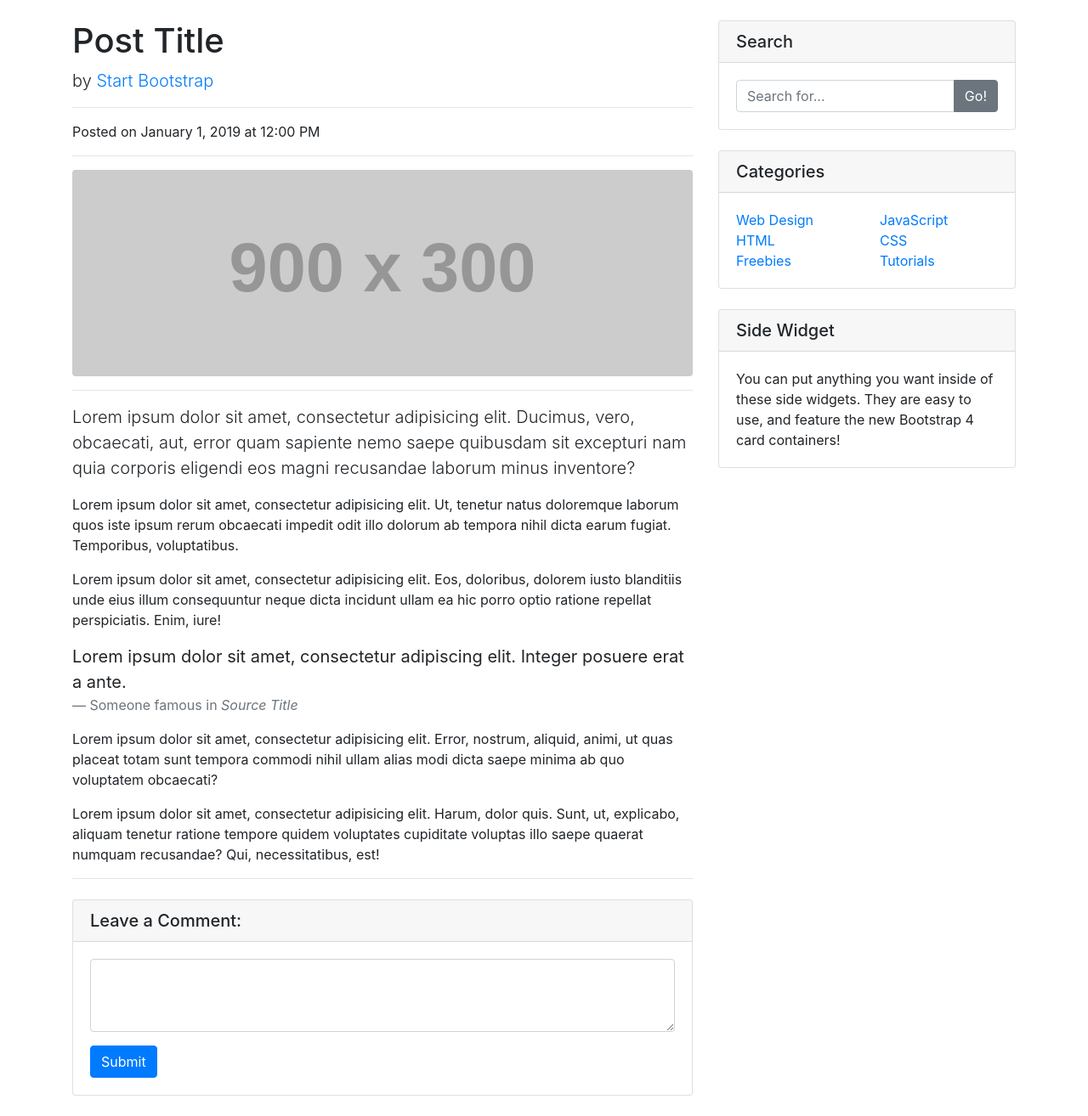
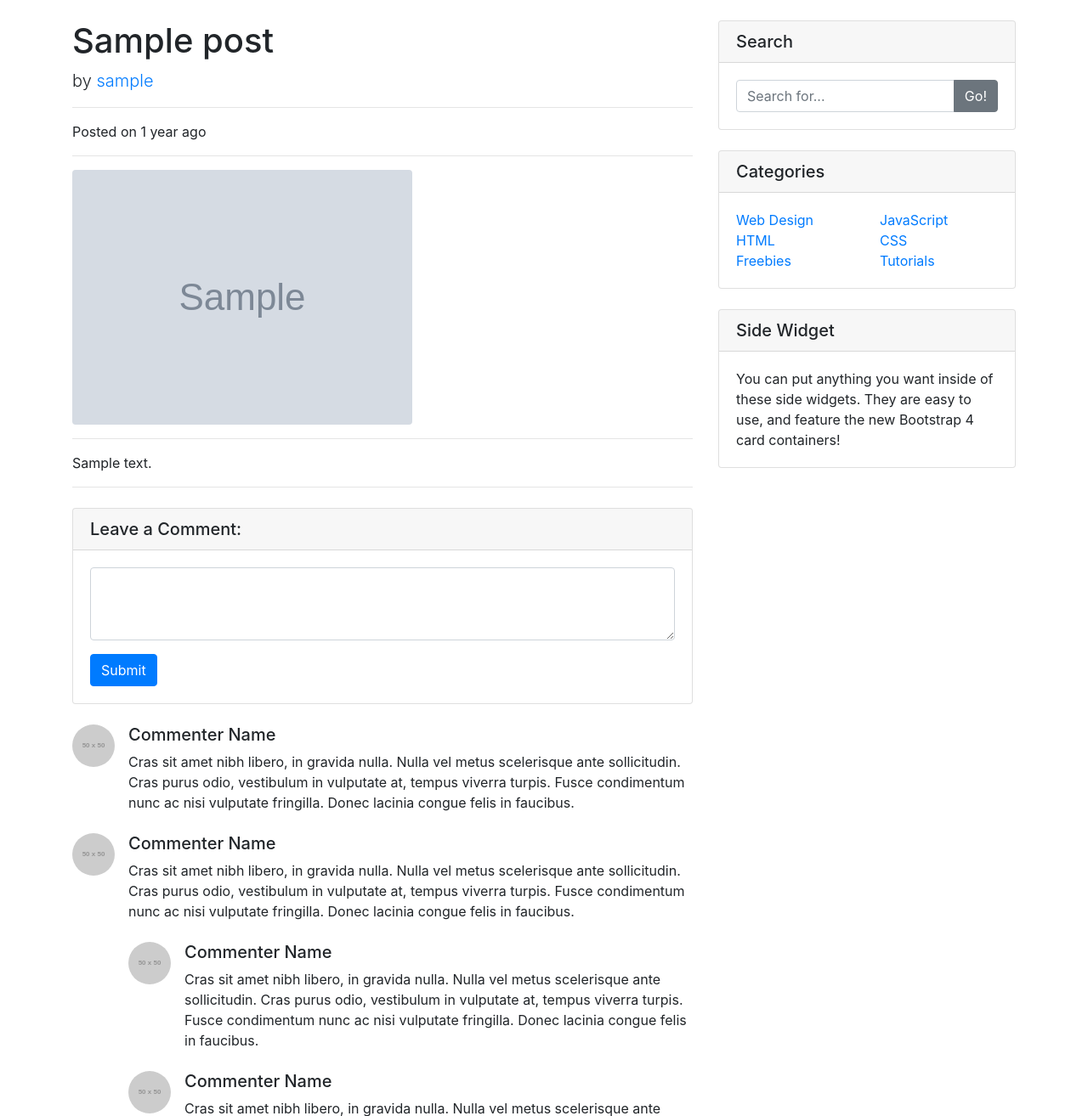
Before and after one commit to ilhamday/Django-blog-project, a Django app: template django_blog_oldman/myblog/templates/myblog/blog-detail.html in a window 1280 px wide. Shown: the part 56-1370 px from the top of the page at 85% size. Run offline with Django 3.2, Linux system fonts and the light colour scheme; the template is opened without the code that fills it: values that come from a table or form of the project are taken from there, others are empty; tables that the repository leaves empty hold one stand-in row (values such as "Sample post"); grey boxes marked "Sample" are stand-in pictures; grey boxes labelled with a size stand in for pictures from a placeholder-image service; some libraries are stand-ins or nearby versions.

Commit message:
Add click to detailed post
- from index.html, link to url with the id
- urls.py receive it, and sent request to views.blog
- views.py's blog function get the id, and sent it to blog-detail.html
- show the data in blog-detail.html

- navbar.html -> Add home link

```diff
--- a/django_blog_oldman/django_blog/urls.py
+++ b/django_blog_oldman/django_blog/urls.py
@@ -22,7 +22,7 @@ from myblog import views
 urlpatterns = [
     path('admin/', admin.site.urls),
     path('', views.index, name='index'),
-    path('blog/', views.blog, name='blog'),
+    path('blog/<int:post_id>', views.blog, name='blog_detail'),
     path('tinymce/', include('tinymce.urls')),
 ]
 
--- a/django_blog_oldman/myblog/models.py
+++ b/django_blog_oldman/myblog/models.py
@@ -28,8 +28,8 @@ class Post(models.Model):
     def __str__(self):
         return self.title
 
-    # used if user click Read More button
-    def get_absolute_url(self):
-        return reverse('blog', kwargs={
-            'blog_id': self.id
-        })
+    # used if user click Read More button | nb: using another method
+    # def get_absolute_url(self):
+    #     return reverse('blog', kwargs={
+    #         'blog_id': self.id
+    #     })
--- a/django_blog_oldman/myblog/templates/myblog/blog-detail.html
+++ b/django_blog_oldman/myblog/templates/myblog/blog-detail.html
@@ -13,44 +13,28 @@
       <div class="col-lg-8">
 
         <!-- Title -->
-        <h1 class="mt-4">Post Title</h1>
+        <h1 class="mt-4">{{ blog.title }}</h1>
 
         <!-- Author -->
         <p class="lead">
           by
-          <a href="#">Start Bootstrap</a>
+          <a href="#">{{ blog.author }}</a>
         </p>
 
         <hr>
 
         <!-- Date/Time -->
-        <p>Posted on January 1, 2019 at 12:00 PM</p>
+        <p>Posted on {{ blog.date|timesince }} ago</p>
 
         <hr>
 
         <!-- Preview Image -->
-        <img class="img-fluid rounded" src="http://placehold.it/900x300" alt="">
+        <img class="img-fluid rounded" src="{{ blog.thumbnail.url }}" alt="">
 
         <hr>
 
         <!-- Post Content -->
-        <p class="lead">Lorem ipsum dolor sit amet, consectetur adipisicing elit. Ducimus, vero, obcaecati, aut, error quam sapiente nemo saepe quibusdam sit excepturi nam quia corporis eligendi eos magni recusandae laborum minus inventore?</p>
-
-        <p>Lorem ipsum dolor sit amet, consectetur adipisicing elit. Ut, tenetur natus doloremque laborum quos iste ipsum rerum obcaecati impedit odit illo dolorum ab tempora nihil dicta earum fugiat. Temporibus, voluptatibus.</p>
-
-        <p>Lorem ipsum dolor sit amet, consectetur adipisicing elit. Eos, doloribus, dolorem iusto blanditiis unde eius illum consequuntur neque dicta incidunt ullam ea hic porro optio ratione repellat perspiciatis. Enim, iure!</p>
-
-        <blockquote class="blockquote">
-          <p class="mb-0">Lorem ipsum dolor sit amet, consectetur adipiscing elit. Integer posuere erat a ante.</p>
-          <footer class="blockquote-footer">Someone famous in
-            <cite title="Source Title">Source Title</cite>
-          </footer>
-        </blockquote>
-
-        <p>Lorem ipsum dolor sit amet, consectetur adipisicing elit. Error, nostrum, aliquid, animi, ut quas placeat totam sunt tempora commodi nihil ullam alias modi dicta saepe minima ab quo voluptatem obcaecati?</p>
-
-        <p>Lorem ipsum dolor sit amet, consectetur adipisicing elit. Harum, dolor quis. Sunt, ut, explicabo, aliquam tenetur ratione tempore quidem voluptates cupiditate voluptas illo saepe quaerat numquam recusandae? Qui, necessitatibus, est!</p>
-
+        {{ blog.content|safe }}
         <hr>
 
         <!-- Comments Form -->
--- a/django_blog_oldman/myblog/templates/myblog/index.html
+++ b/django_blog_oldman/myblog/templates/myblog/index.html
@@ -23,7 +23,7 @@
           <div class="card-body">
             <h2 class="card-title">{{ obj.title }}</h2>
             <p class="card-text">{{ obj.description }}</p>
-            <a href="#" class="btn btn-primary">Read More &rarr;</a>
+            <a href="{% url 'blog_detail' obj.id %}" class="btn btn-primary">Read More &rarr;</a>
           </div>
           <div class="card-footer text-muted">
             Posted on {{ obj.date|timesince }} ago by
--- a/django_blog_oldman/myblog/templates/myblog/navbar.html
+++ b/django_blog_oldman/myblog/templates/myblog/navbar.html
@@ -3,14 +3,14 @@
 <!-- Navigation -->
 <nav class="navbar navbar-expand-lg navbar-dark bg-dark fixed-top">
     <div class="container">
-      <a class="navbar-brand" href="#">Start Bootstrap</a>
+      <a class="navbar-brand" href="{% url 'index' %}">Start Bootstrap</a>
       <button class="navbar-toggler" type="button" data-toggle="collapse" data-target="#navbarResponsive" aria-controls="navbarResponsive" aria-expanded="false" aria-label="Toggle navigation">
         <span class="navbar-toggler-icon"></span>
       </button>
       <div class="collapse navbar-collapse" id="navbarResponsive">
         <ul class="navbar-nav ml-auto">
           <li class="nav-item active">
-            <a class="nav-link" href="#">Home
+            <a class="nav-link" href="{% url 'index' %}">Home
               <span class="sr-only">(current)</span>
             </a>
           </li>
```
Also changed, not shown: django_blog_oldman/myblog/views.py (+7 -3 lines), 1 other file.
